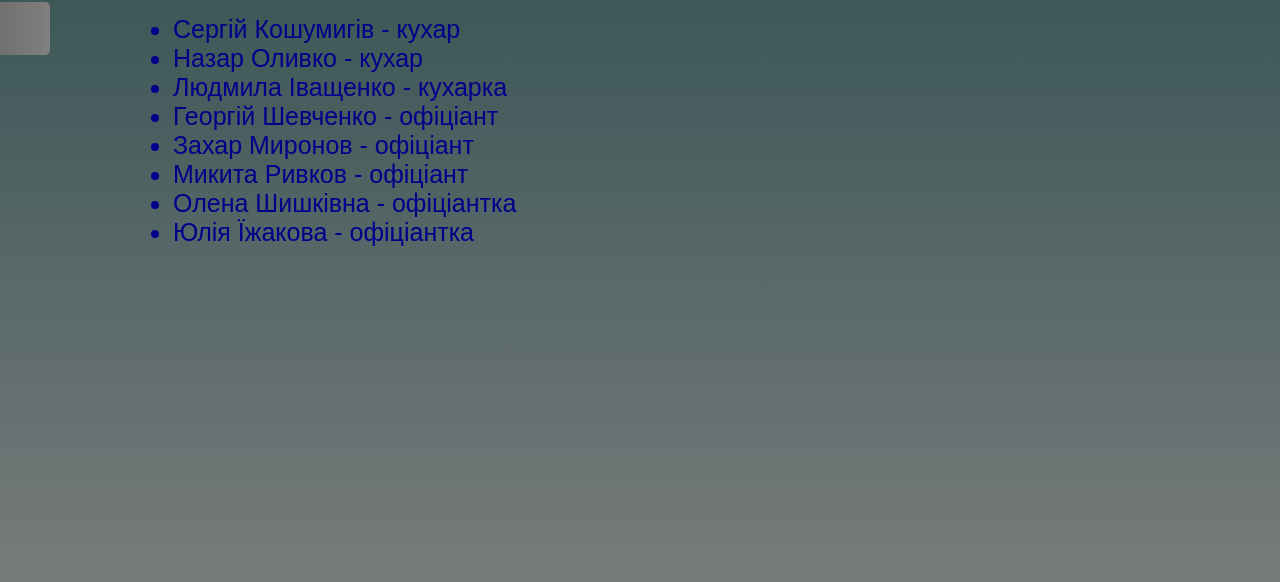
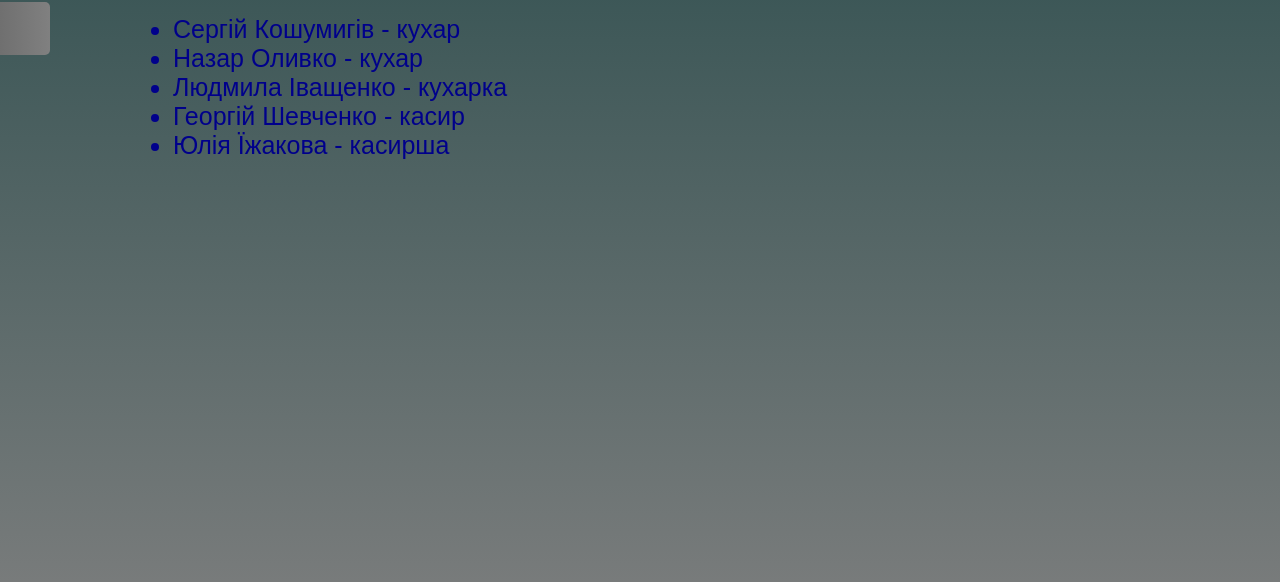
Before and after one commit to LOPOKIHE/Korean-store-restoraunt-2, a plain HTML site: page index.html in a window 1280 px wide. Shown: the part 138-720 px from the top of the page. Drawn offline with Linux system fonts and the light colour scheme.

Commit message:
Update index.html

```diff
--- a/index.html
+++ b/index.html
@@ -18,11 +18,8 @@
                 <li>Сергій Кошумигів - кухар</li>
                 <li>Назар Оливко - кухар</li>
                 <li>Людмила Іващенко - кухарка</li>
-                <li>Георгій Шевченко - офіціант</li>
-                <li>Захар Миронов - офіціант</li>
-                <li>Микита Ривков - офіціант</li>
-                <li>Олена Шишківна - офіціантка</li>
-                <li>Юлія Їжакова - офіціантка</li>
+                <li>Георгій Шевченко - касир</li>
+                <li>Юлія Їжакова - касирша</li>
             </ul>
         </main>
         <footer>
```
